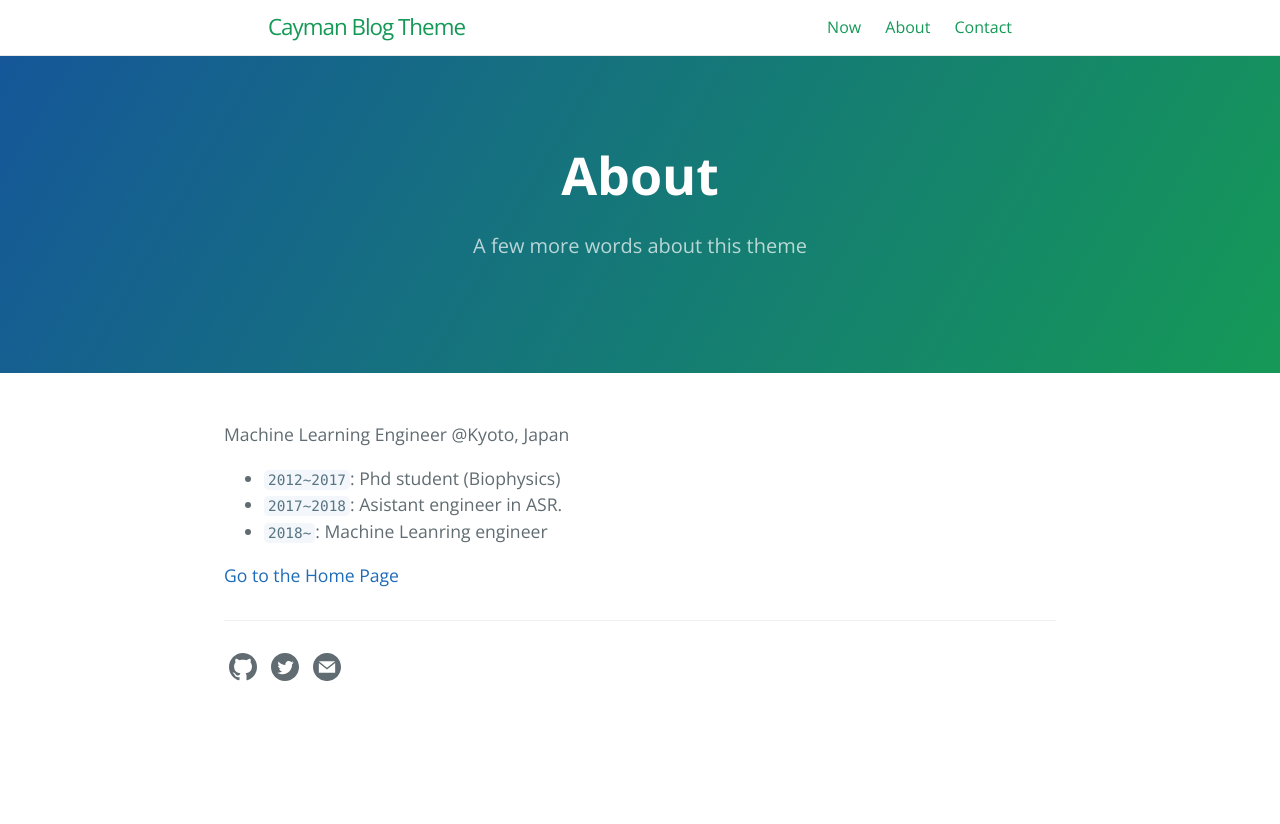
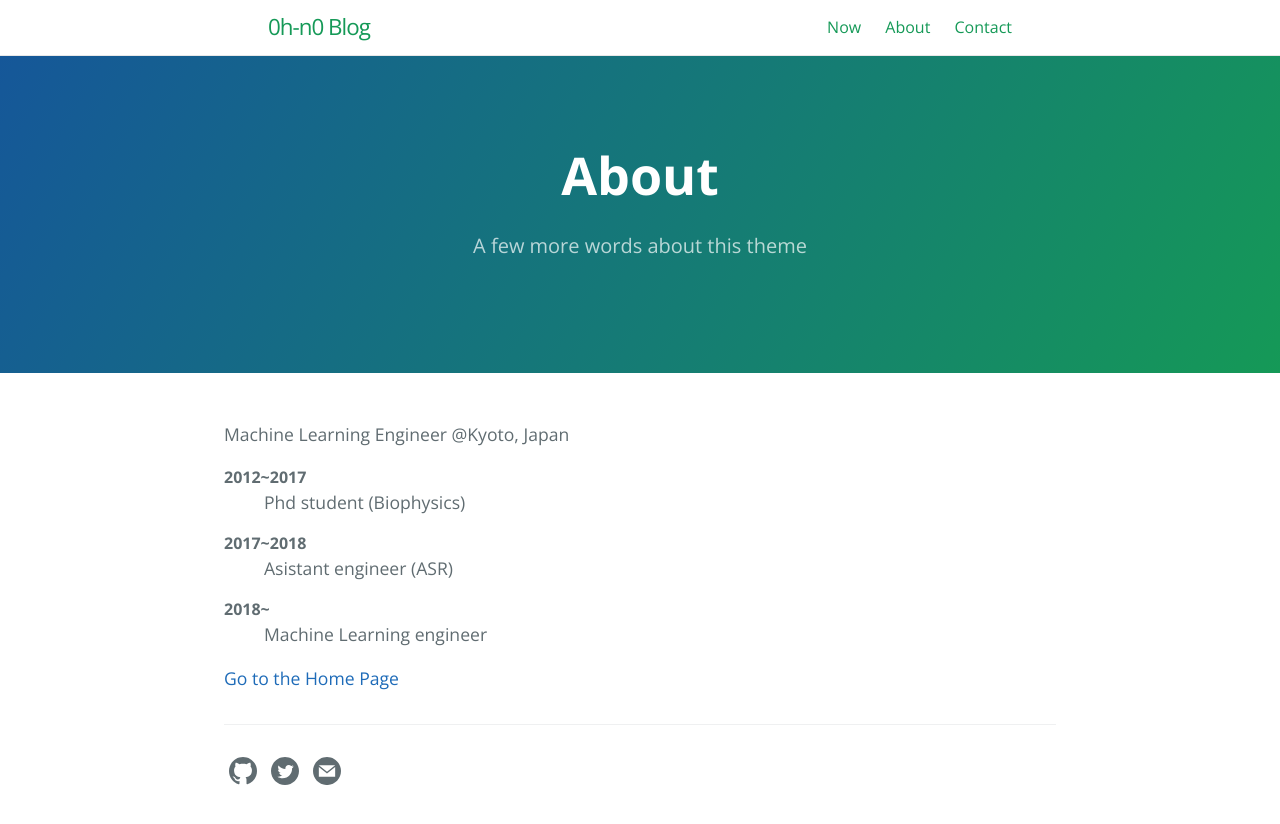
Before and after one commit to 0h-n0/blog, a Jekyll site: the page built from about.md, in a window 1280 px wide. Shown: the top 824 px of the page. Built offline with Jekyll 4.4.1, drawn with Linux system fonts in a browser that asks for light colours.

Commit message:
feat: update

```diff
--- a/_config.yml
+++ b/_config.yml
@@ -1,5 +1,5 @@
-title: Cayman Blog Theme
-description: Cayman Blog Theme is a clean, responsive blogging theme for Jekyll and Gitlab/GitHub Pages.
+title: 0h-n0 Blog
+description: Machine Learning & Rust & Drug Discovery
 show_downloads: true
 
 baseurl: "/blog" # change this to the subpath of your site, e.g. /blog. Leave it empty if you don't need it.
@@ -16,10 +16,10 @@ cayman-blog:
 theme: # leave it empty
 
 # social
-author: lorepirri
+author: 0h-n0
 image: /thumbnail-jumbo.png
 twitter:
-  username: lorepirri
+  username: 0h-n0
 
 plugins:
   - jekyll-target-blank
--- a/about.md
+++ b/about.md
@@ -9,10 +9,14 @@ order: 0
 
 Machine Learning Engineer @Kyoto, Japan
 
-* `2012~2017`: Phd student (Biophysics)
-* `2017~2018`: Asistant engineer in ASR.
-* `2018~`: Machine Leanring engineer
-
+<dl>
+<dt>2012~2017</dt>
+<dd>Phd student (Biophysics)</dd>
+<dt>2017~2018</dt>
+<dd>Asistant engineer (ASR)</dd>
+<dt>2018~</dt>
+<dd>Machine Learning engineer</dd>
+</dl>
 
 
 
```
